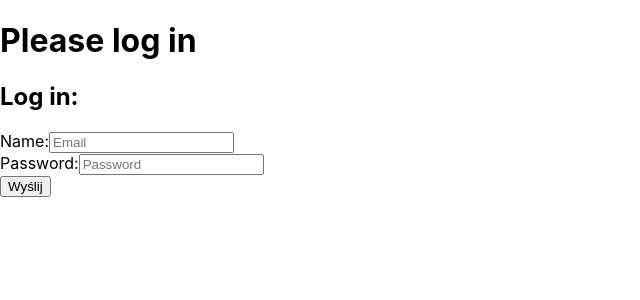
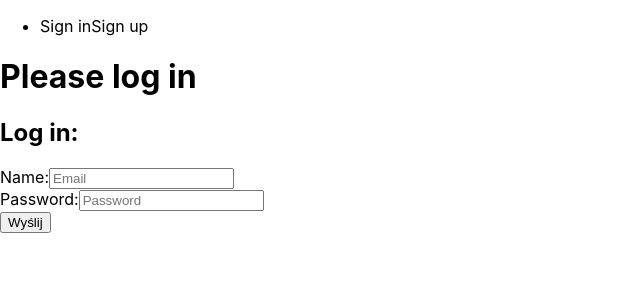
Before and after one commit to CezSew/next-js-jwt-auth-boilerplate, a Next.js app: page /login in a window 1280 px wide. Shown: the top 300 px of the page, without its empty margins (0-640 px from the left). Built offline with nearby package versions, Linux system fonts and the light colour scheme; no server answers.

Commit message:
Added layout component and session provider

```diff
--- /dev/null
+++ b/components/layout/layout.tsx
@@ -0,0 +1,46 @@
+import { getSession, signOut, useSession } from 'next-auth/react';
+import Link from 'next/link'
+
+const Layout = props => {
+  const { data: session, status } = useSession()
+
+  console.log(session)
+  return (
+    <>
+        <ul>
+            <li>
+              {status === `authenticated`
+              ? (
+                <>
+                  {`Hello ${session.user.email}`}
+                  <button onClick={() => signOut({ callbackUrl: '/' })}>Log out</button>
+                </>
+              )
+              : (
+                <>
+                <Link href="/login">
+                  <a>Sign in</a>
+                </Link>
+                <Link href="/register">
+                  <a>Sign up</a>
+                </Link>
+                </>
+                // <button onClick={() => signOut({ callbackUrl: '/' })}>Log out</button>
+              )}
+            </li>
+        </ul>
+        <main>{props.children}</main>
+    </>
+  );
+}
+
+export async function getInitialProps(context) {
+  const session = await getSession({ req: context.req });
+
+  return {
+    props: { session },
+  };
+}
+
+
+export default Layout;
--- a/pages/_app.js
+++ b/pages/_app.js
@@ -1,7 +1,14 @@
 import '../styles/globals.css'
+import { SessionProvider } from 'next-auth/react';
+import Layout from '../components/layout/layout';
 
 function MyApp({ Component, pageProps }) {
-  return <Component {...pageProps} />
-}
+  return (
+    <SessionProvider session={pageProps.session}>
+      <Layout>
+        <Component {...pageProps} />
+      </Layout>
+    </SessionProvider>
+)}
 
 export default MyApp
--- a/pages/api/auth/[...nextauth].js
+++ b/pages/api/auth/[...nextauth].js
@@ -31,7 +31,7 @@ export default NextAuth({
 
         if (!isValid) {
           client.close();
-          throw new Error('Could not log you in!');
+          throw new Error('Password or user is invalid!');
         }
 
         client.close();
--- a/pages/login.tsx
+++ b/pages/login.tsx
@@ -1,5 +1,6 @@
-import react, { useState } from "react";
+import { useState } from "react";
 import { signIn } from 'next-auth/react';
+import router from "next/router";
 
 const LoginPage = () => {
     const [isLoading, setIsLoading] = useState(false);
@@ -9,7 +10,6 @@ const LoginPage = () => {
       setIsLoading(true);
 
       const data = Object.fromEntries(new FormData(e.target).entries());
-
       const result = await signIn('credentials', {
         redirect: false,
         ...data
@@ -17,17 +17,16 @@ const LoginPage = () => {
 
       setIsLoading(false);
 
-      console.log(result)
       if (!result.error) {
-        console.log('hello there')
-        // set some auth state
-        // router.replace('/profile');
+        router.replace('/profile');
+      } else {
+          alert(result.error)
       }
     };
 
-    if (isLoading) {
-      return <p>Loading...</p>;
-    }
+    // if (isLoading) {
+    // //   return <p>Loading...</p>;
+    // }
 
 
     return (
```
Also changed, not shown: pages/profile.tsx (added, +35 -0 lines), types/next-auth.d.ts (added, +10 -0 lines).
